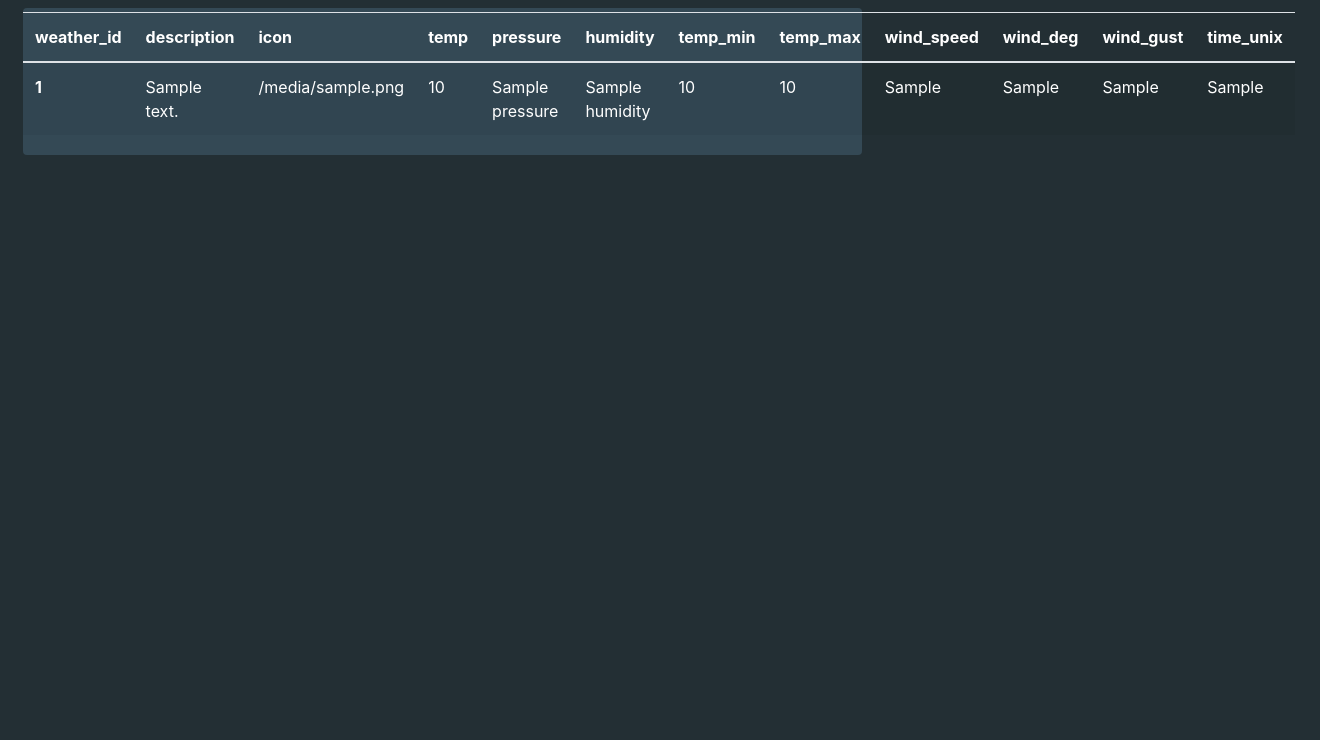
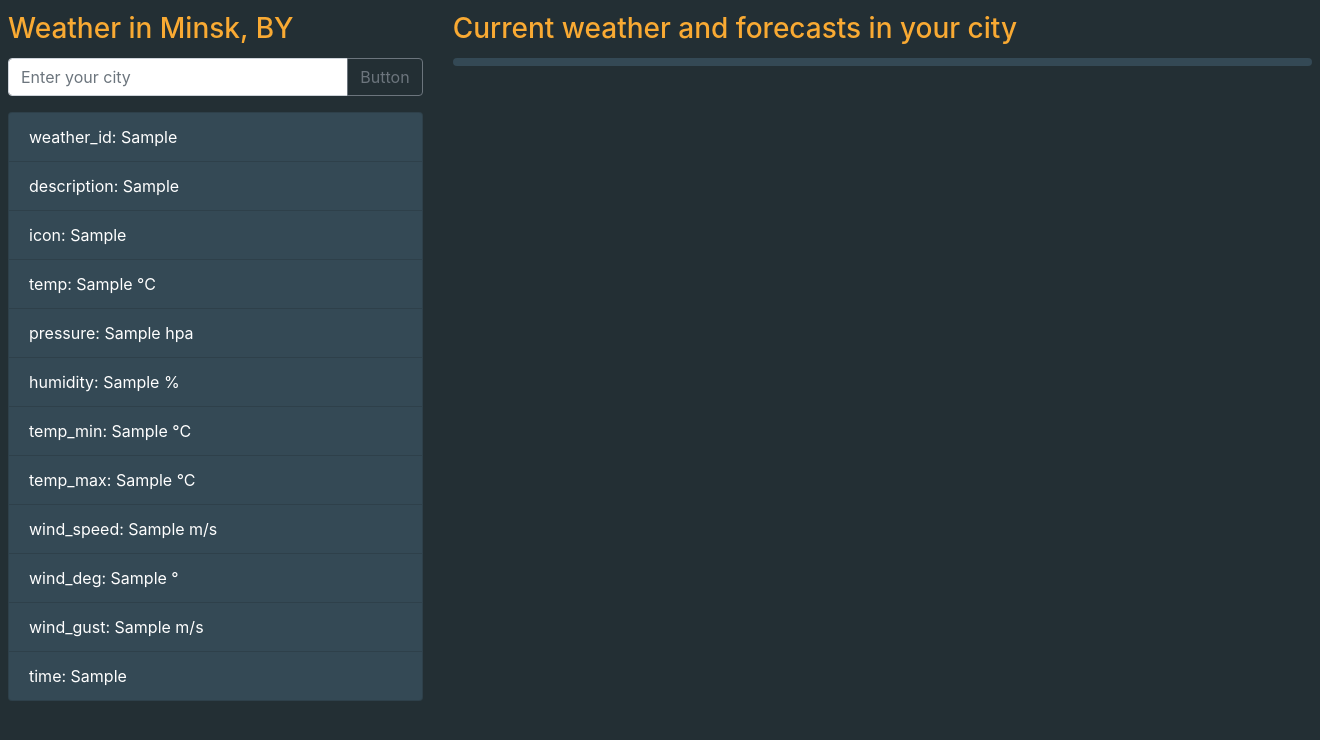
Before and after one commit to Valentin-Golyonko/FlaskTestRPi, a Flask app: template templates/weather.html in a window 1320 px wide. Shown: the part 40-780 px from the top of the page. Run offline with Flask 2, Linux system fonts and the light colour scheme; the template is opened without the code that fills it: most values are stand-ins (such as "Sample title", 1, 10 or a date in 2020); parts of the project's set-up code (start-up, migrations or seed data) failed here and were passed over; some libraries are stand-ins or nearby versions.

Commit message:
"/weather" upd

```diff
--- a/bme280_sensor.py
+++ b/bme280_sensor.py
@@ -63,6 +63,7 @@ def update_bme280_db_table():
             )
             db.commit()
             db.close()
+            log_info("\tupdate_bme280_db_table - OK")
     except Exception as ex:
         log_error("\tEx. in - update_bme280_db_table: \n%s" % ex)
         db.close()
--- a/sensors.py
+++ b/sensors.py
@@ -1,7 +1,7 @@
 from flask import (
     Blueprint, render_template)
 
-from color_log.log_color import log_verbose
+from color_log.log_color import *
 from db import get_db, close_db
 from rpi_temp import measure_rpi_temp
 
--- a/templates/index.html
+++ b/templates/index.html
@@ -19,7 +19,7 @@
 
 <div>
     <nav class="nav fixed-top" style="background-color: #344955">
-        <a class="nav-link active text-white" href="/">Main page</a>
+        <a class="nav-link text-white" href="/">Main page</a>
         <a class="nav-link text-white" href="/sensors">Smart Home</a>
         <a class="nav-link text-white" href="/weather">Weather</a>
         <a class="nav-link disabled" href="#">Test 3</a>
--- a/templates/weather.html
+++ b/templates/weather.html
@@ -4,47 +4,44 @@
 
 {% block content %}
 
-    <div class="col-md-8">
+    <div class="row">
+        <div class="col-md-4">
+            <h3 class="h3 py-sm-1" style="color: #F9AA33">Weather in Minsk, BY</h3>
 
-            <div class="rounded py-sm-1" style="background-color: #344955">
-                <table class="table table-striped text-white">
-                    <thead>
-                    <tr>
-                        <th scope="col">weather_id</th>
-                        <th scope="col">description</th>
-                        <th scope="col">icon</th>
-                        <th scope="col">temp</th>
-                        <th scope="col">pressure</th>
-                        <th scope="col">humidity</th>
-                        <th scope="col">temp_min</th>
-                        <th scope="col">temp_max</th>
-                        <th scope="col">wind_speed</th>
-                        <th scope="col">wind_deg</th>
-                        <th scope="col">wind_gust</th>
-                        <th scope="col">time_unix</th>
-                    </tr>
-                    </thead>
-                    <tbody>
-                    {% for odt in owm_db_data[0] %}
-                        <tr>
-                            <th scope="row">{{ odt['weather_id'] }}</th>
-                            <td>{{ odt['description'] }}</td>
-                            <td>{{ odt['icon'] }}</td>
-                            <td>{{ odt['temp'] }}</td>
-                            <td>{{ odt['pressure'] }}</td>
-                            <td>{{ odt['humidity'] }}</td>
-                            <td>{{ odt['temp_min'] }}</td>
-                            <td>{{ odt['temp_max'] }}</td>
-                            <td>{{ odt['wind_speed'] }}</td>
-                            <td>{{ odt['wind_deg'] }}</td>
-                            <td>{{ odt['wind_gust'] }}</td>
-                            <td>{{ owm_db_data[1] }}</td>
-                        </tr>
-                    {% endfor %}
-                    </tbody>
-                </table>
-            </div>
+            <form method="post">
+                <div class="input-group mb-3">
+                    <input type="text" class="form-control" placeholder="Enter your city"
+                           aria-label="Enter your city" aria-describedby="button-addon2" id="city"
+                           value="{{ request.form['city'] }}" name="city">
+                    <div class="input-group-append">
+                        <button class="btn btn-outline-secondary" type="submit" id="button-addon2">Button</button>
+                    </div>
+                </div>
+            </form>
 
+            <ul class="list-group text-white">
+                <li class="list-group-item" style="background-color: #344955">weather_id: {{ owm_db_data[0] }}</li>
+                <li class="list-group-item" style="background-color: #344955">description: {{ owm_db_data[1] }}</li>
+                <li class="list-group-item" style="background-color: #344955">icon: {{ owm_db_data[2] }}</li>
+                <li class="list-group-item" style="background-color: #344955">temp: {{ owm_db_data[3] }} °C</li>
+                <li class="list-group-item" style="background-color: #344955">pressure: {{ owm_db_data[4] }} hpa</li>
+                <li class="list-group-item" style="background-color: #344955">humidity: {{ owm_db_data[5] }} %</li>
+                <li class="list-group-item" style="background-color: #344955">temp_min: {{ owm_db_data[6] }} °C</li>
+                <li class="list-group-item" style="background-color: #344955">temp_max: {{ owm_db_data[7] }} °C</li>
+                <li class="list-group-item" style="background-color: #344955">wind_speed: {{ owm_db_data[8] }} m/s</li>
+                <li class="list-group-item" style="background-color: #344955">wind_deg: {{ owm_db_data[9] }} °</li>
+                <li class="list-group-item" style="background-color: #344955">wind_gust: {{ owm_db_data[10] }} m/s</li>
+                <li class="list-group-item" style="background-color: #344955">time: {{ owm_db_data[11] }}</li>
+            </ul>
         </div>
 
+        <div class="col-md-8">
+            <h3 class="h3 py-sm-1" style="color: #F9AA33">
+                Current weather and forecasts in your city</h3>
+            <div class="rounded py-sm-1" style="background-color: #344955">
+
+            </div>
+        </div>
+
+    </div>
 {% endblock %}
```
Also changed, not shown: weather.py (+19 -7 lines), data/flask_test.sqlite.
